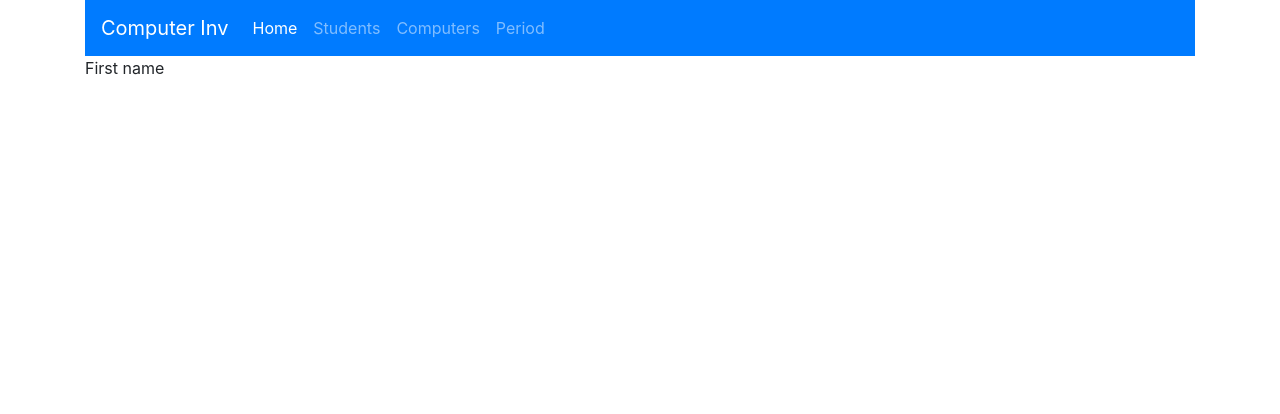
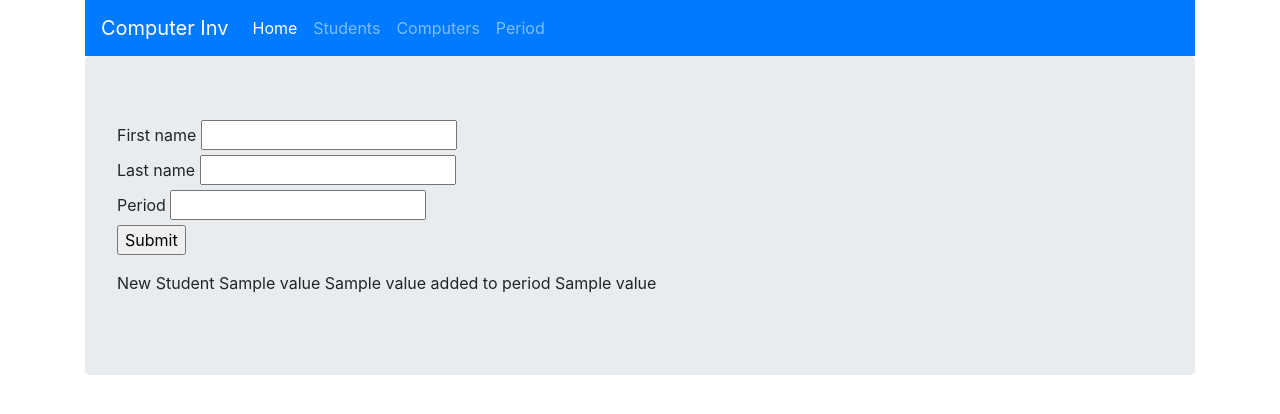
Before and after one commit to JacktonL/ComputerInventory, a Python web app: template templates/students.html in a window 1280 px wide. Shown: the top 414 px of the page. Run offline with Jinja, Linux system fonts and the light colour scheme; the template is opened without the code that fills it: most values are stand-ins (such as "Sample title", 1, 10 or a date in 2020); form fields are guessed from the names that the template uses; some libraries are stand-ins or nearby versions.

Commit message:
student updat with db connection

```diff
--- /dev/null
+++ b/routes/Forms/__init__.py
@@ -0,0 +1,2 @@
+
+from .Student import StudentForm
--- a/templates/students.html
+++ b/templates/students.html
@@ -1,5 +1,25 @@
 {% extends "base.html" %}
 
 {% block body %}
-    {{ form.first_name.label }}
+    <div class="jumbotron">
+        <form method=post>
+            {{ form.hidden_tag() }}
+            {{ form.first_name.label }}
+            {{ form.first_name()}}
+            <br>
+            {{ form.last_name.label }}
+            {{ form.last_name() }}
+            <br>
+            {{ form.period.label }}
+            {{ form.period() }}
+            <br>
+            {{ form.submit() }}
+            <br>
+            <p></p>
+            {% if value %}
+                <p>New Student {{ value[0] }} {{ value[1] }} added to period {{ value[2] }}</p>
+            {% else %}
+            {% endif %}
+        </form>
+    </div>
 {% endblock %}
```
Also changed, not shown: routes/Classes/Student.py (+1 -9 lines), routes/Forms/Student.py (added, +9 -0 lines), routes/students.py (+16 -7 lines).
